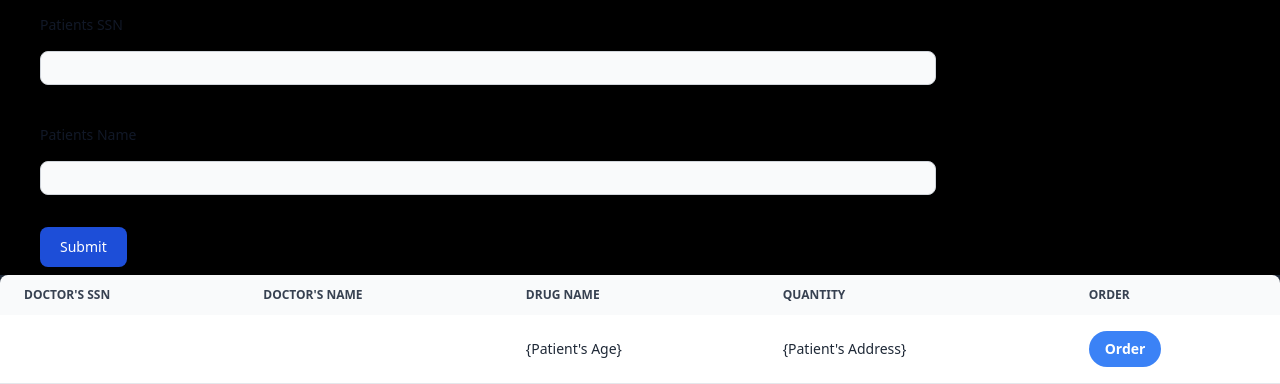
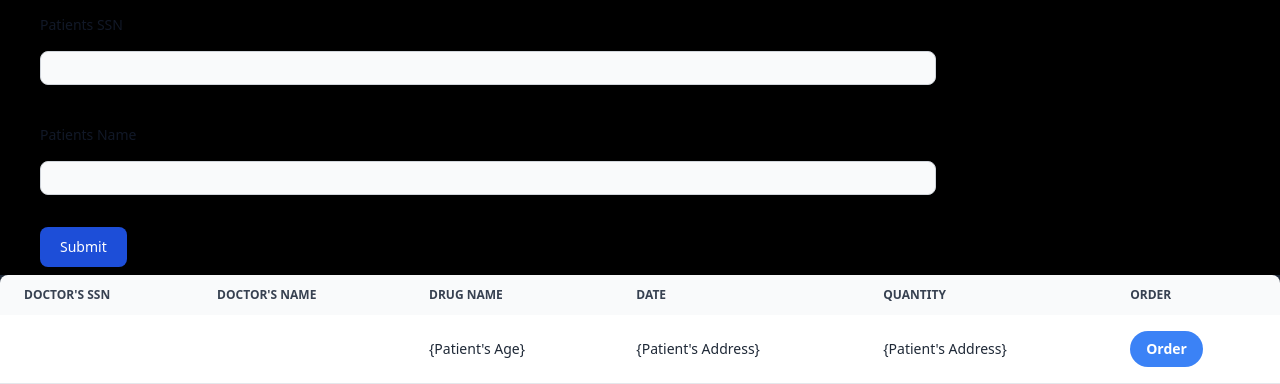
Before and after one commit to PragatiBasnet29/pharmacy_management, a Django app: template dbms1/templates/pHistory.html in a window 1280 px wide. Shown: the part 77-461 px from the top of the page. Run offline with Django 4.2, Linux system fonts and the light colour scheme; the template is opened without the code that fills it, so the values that code supplies are empty; some libraries are stand-ins or nearby versions.

Commit message:
maa kasam frontend gardina last part

```diff
--- a/dbms1/templates/pHistory.html
+++ b/dbms1/templates/pHistory.html
@@ -158,7 +158,10 @@
                     Doctor's Name
                 </th>
                 <th scope="col" class="px-6 py-3">
-                    Drug Name
+                  Drug Name
+              </th>
+                <th scope="col" class="px-6 py-3">
+                    Date
                 </th>
                 <th scope="col" class="px-6 py-3">
                     Quantity
@@ -180,6 +183,11 @@
                 <td class="px-6 py-4">
                     {Patient's Age}
                 </td>
+
+                <td class="px-6 py-4">
+                  {Patient's Address}
+              </td>
+
                 <td class="px-6 py-4">
                     {Patient's Address}
                 </td>
```
